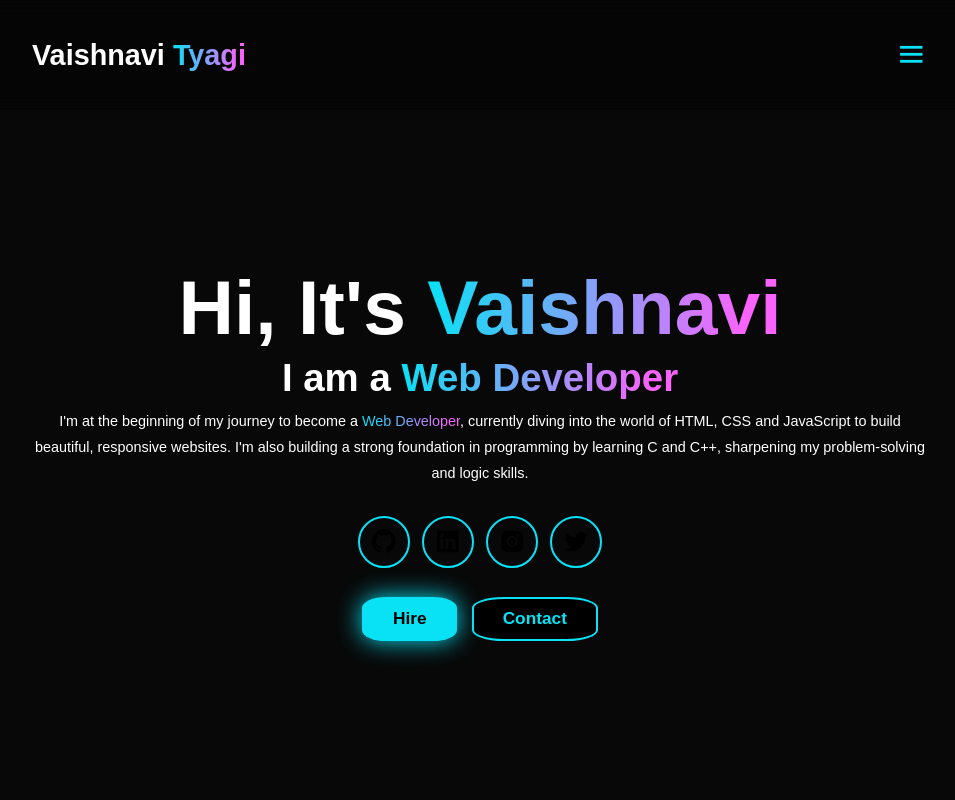
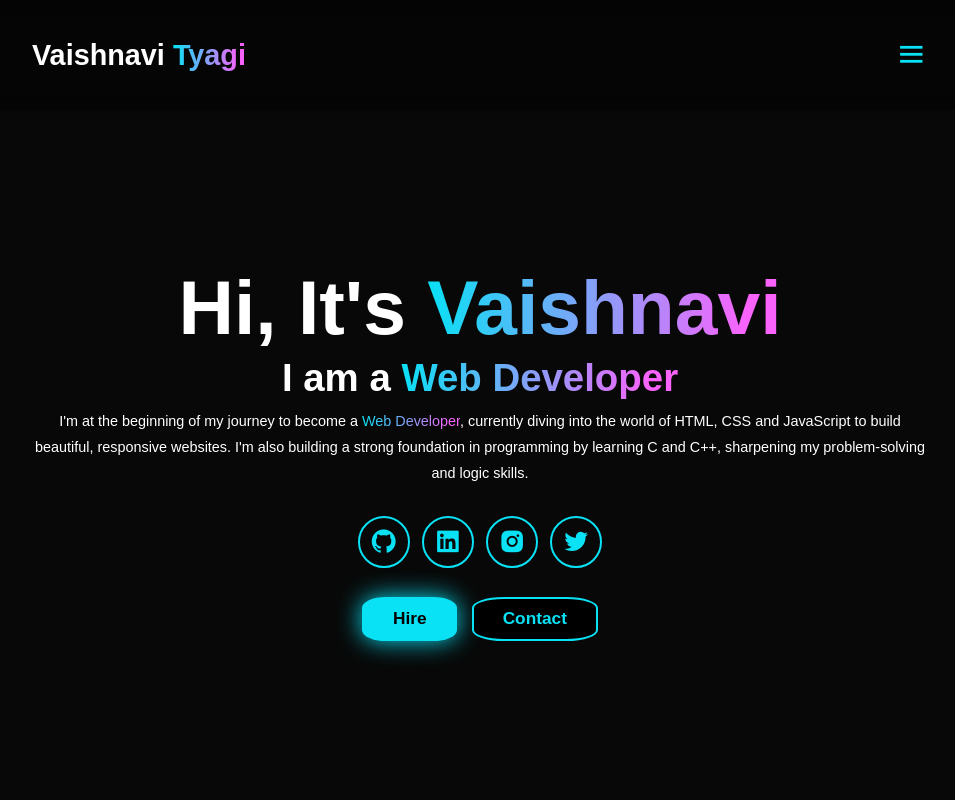
Before and after one commit to VaishnaviTyagi-123/My_portfolio, a website: page index.html in a window 1280 px wide. Shown: the top 800 px of the page, without its empty margins (160-1115 px from the left). Drawn offline with nearby package versions, Linux system fonts and the light colour scheme; a web font is replaced by a local one.

Commit message:
Update style.css

```diff
--- a/style.css
+++ b/style.css
@@ -122,7 +122,7 @@ section{
     background: transparent;
     border: 2px solid var(--main-color);
     border-radius: 50%;
-    color: black;
+    color: var(--main-color);
     margin: 3rem 0.5rem;
     transition: 0.3s ease-in-out;
 }
```
